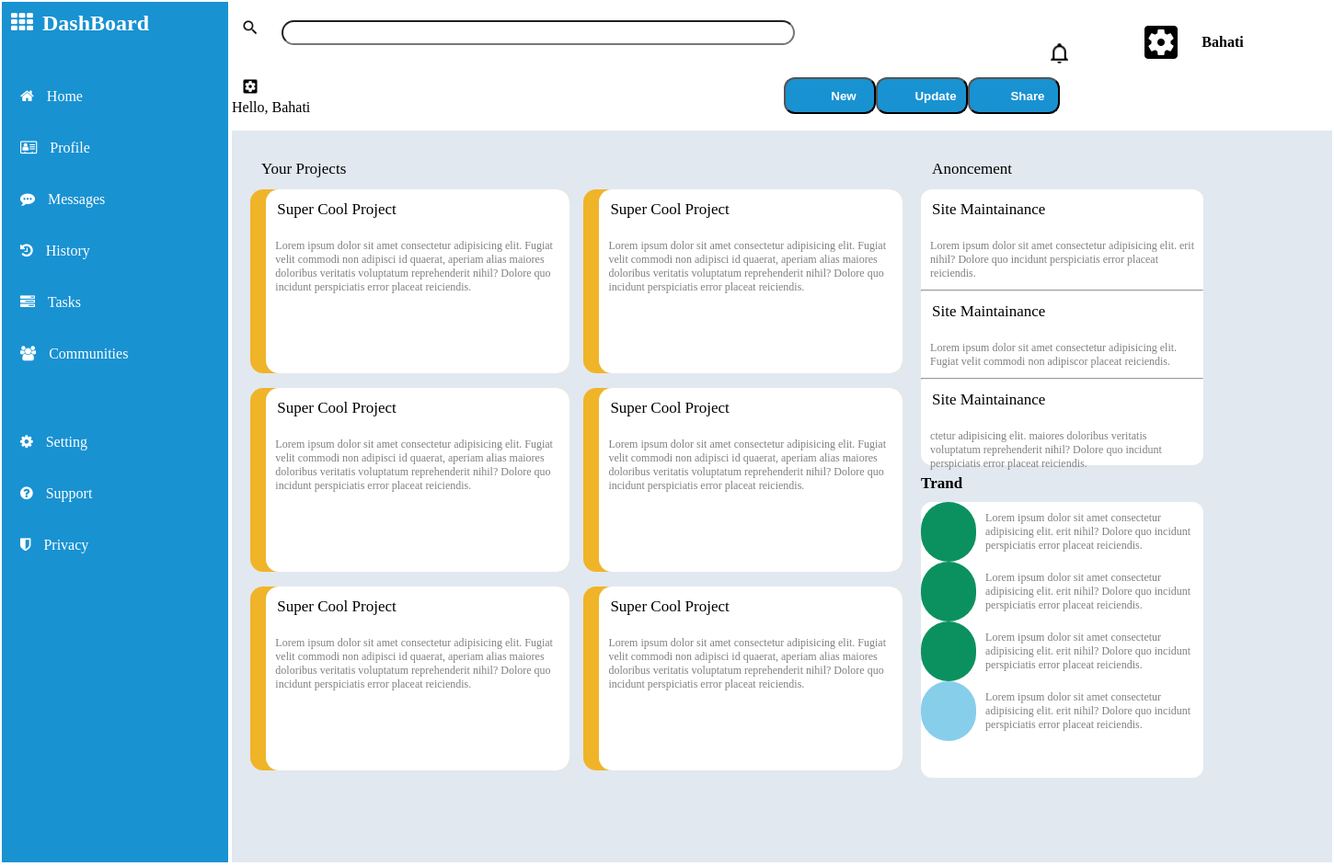
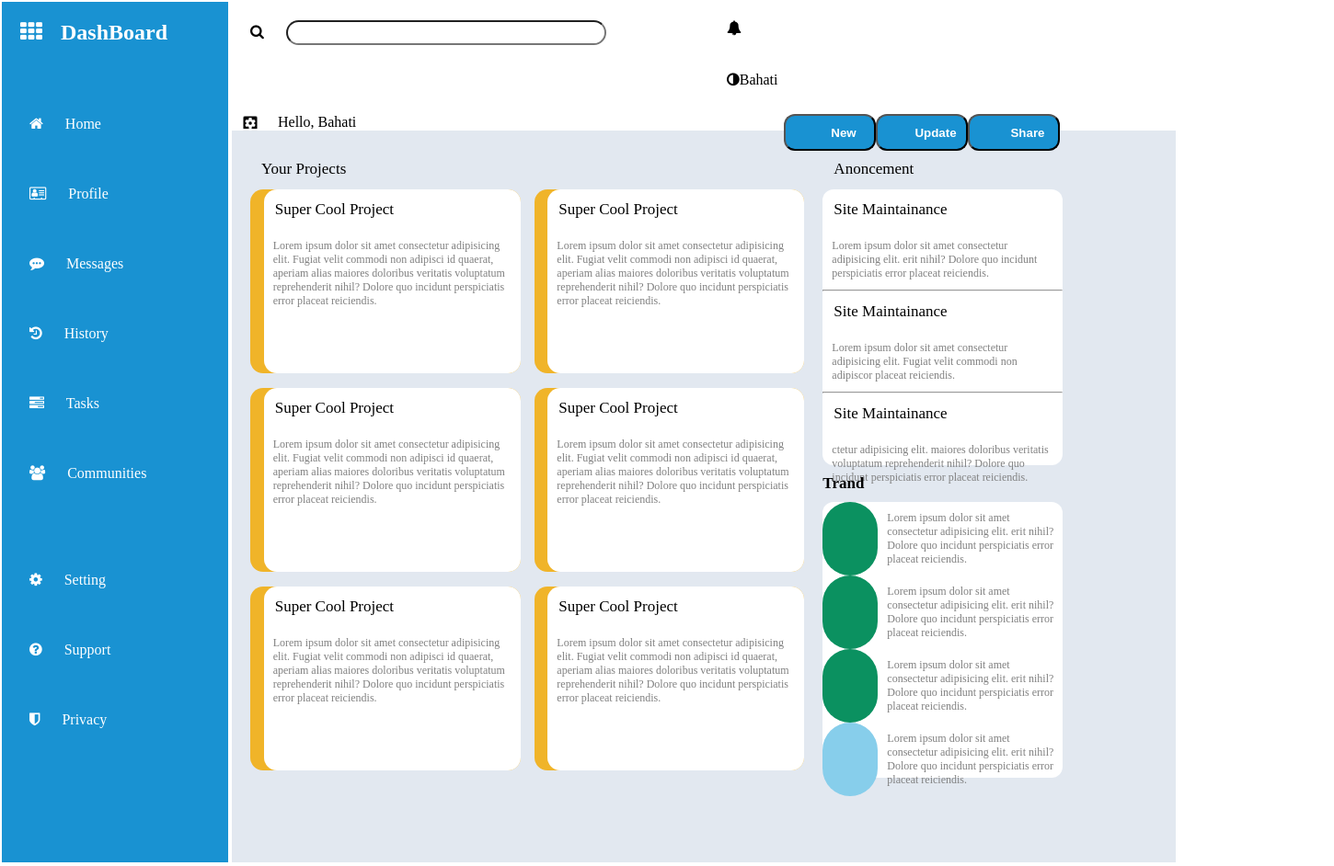
Before and after one commit to zbahati/firstproject, a plain HTML site: page index.html in a window 1280 px wide. Shown: the whole page at 92% size, 1450 px wide, since content can reach past the window. Drawn offline with Linux system fonts and the light colour scheme.

Commit message:
Correcting the Error from My teacher's Comment

```diff
--- a/grid.css
+++ b/grid.css
@@ -2,6 +2,7 @@
     box-sizing: border-box;
     margin: 0;
     padding:0;
+    overflow-x: none;
 
 }
 
@@ -11,9 +12,21 @@ body{
     display: grid;
     height:100vh;
     width:100%;
+    overflow-x: none;
     grid-template-areas:
     'side header'
     'side main';
+}
+
+.input-div{
+    display:grid;
+    grid-template-columns: 3fr 1fr;
+    gap:20px;
+
+}
+.group-brand{
+    padding-right:20px;
+
 }
 a{
 
@@ -21,10 +34,15 @@ a{
 
        text-decoration: none;
 }
+
 ul{
     margin-top:40px;
 
 }
+.input_div{
+    display:flex;
+}
+
 ul li{
     padding-bottom:20px;
     padding-left: 10px;
@@ -42,13 +60,10 @@ header{
     border: white 2px solid;
     background-color:#E2e8f0;
 
-
-
 }
-
 header{
     grid-area: header;
-    min-width: 1200px;
+    min-width: 1000px;
     height: 140px;
 
     background-color: white;
@@ -134,6 +149,8 @@ hr{
     font-weight: 200;
     color:gray;
     font-size: 10px;
+    padding-left: 30px;
+
 }
 .card2{
     height: 300px;
@@ -198,6 +215,7 @@ border-radius: 50px;
    height: 20px;
    padding-left:10px;
    padding-right:20px;
+   justify-content: center;
 }
 .image-notificatiion{
     height:25px;
@@ -242,5 +260,6 @@ border-radius: 50px;
 }
 
 i{
-    padding:10px;
+    padding:20px;
+    text-align: center;
 }
--- a/index.html
+++ b/index.html
@@ -14,20 +14,24 @@
 
     <header class="header">
         <div class="nav-header">
-            <div class="input_div">
-                <img class="image-search" src="search1.png" alt="search-icon">
+            <div class="input-div">
+                <div class="group-search">
+                 <i class="fa fa-search" aria-hidden="true"></i>
                 <input type="search" class="search-input">
-            </div>
-            <div class="icon-div">
+                </div>
+                <div class="group-brand">
 
-                <img src="notification.png" class="image-notificatiion" alt="notification-icon">
-                <img class="brand-logo" src="brand.png" alt="brand-logo">
-                <span class="user-name">Bahati</span>
+                    <i class="fa fa-bell" aria-hidden="true"></i>
+                    <i class="fa fa-adjust" aria-hidden="true"><span class="log-user">Bahati</span>
+                        </i>
+
+                </div>
+
+                </div>
+
 
             </div>
 
-
-        </div>
         <div class="sub-header">
             <div class="sub-details">
 
@@ -269,7 +273,7 @@
             <li>
                 <i class="fa fa-home" aria-hidden="true"></i>
 
-                <a href="#">Home</a>
+                <a class="nav_link" href="#">Home</a>
             </li>
             <li>
                 <i class="fa fa-address-card-o" aria-hidden="true"></i>
```
